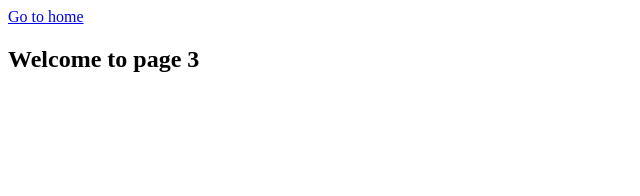
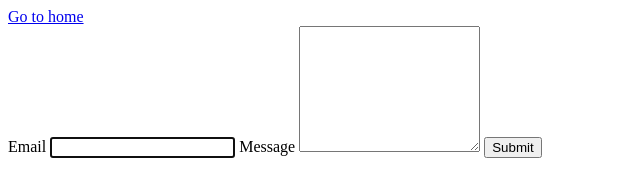
Before and after one commit to SergiiSt/goit-js-hw-09, a plain HTML site: page 2-form.html in a window 1280 px wide. Shown: the whole page, without its empty margins (0-640 px from the left). Drawn offline with Linux system fonts and the light colour scheme.

Commit message:
Deploying to gh-pages from @ SergiiSt/goit-js-hw-09@121d87bb0472832bdf89adedb89eb04ec2efb1bf 🚀

```diff
--- a/2-form.html
+++ b/2-form.html
@@ -9,7 +9,20 @@
   <body>
     <section>
       <a href="./index.html">Go to home</a>
-      <h1>Welcome to page 3</h1>
+    </section>
+    <section class="form">
+      <form class="feedback-form" autocomplete="off">
+  <label>
+    Email
+    <input type="email" name="email" autofocus />
+  </label>
+  <label>
+    Message
+    <textarea name="message" rows="8"></textarea>
+  </label>
+  <button type="submit">Submit</button>
+</form>
+
     </section>
   </body>
 </html>
```
